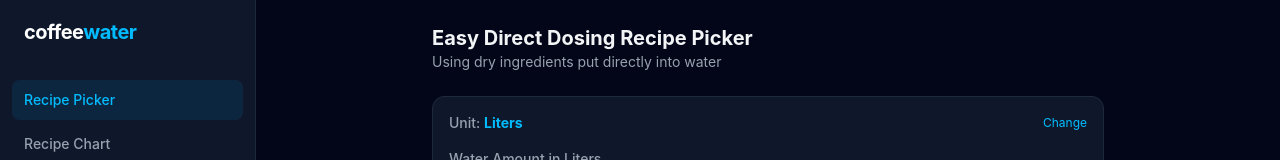
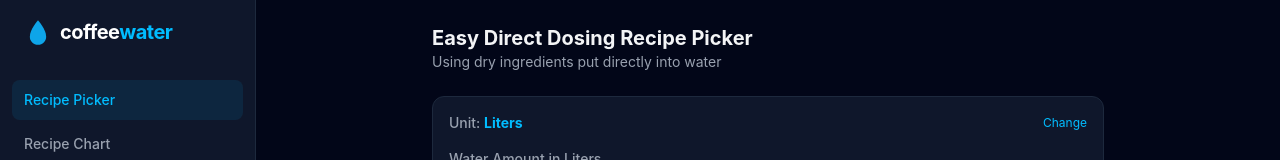
Before and after one commit to yenba/coffee-water-app, a React (Vite) app: page / in a window 1280 px wide. Shown: the top 160 px of the page. Built offline with nearby package versions, Linux system fonts and the light colour scheme.

Commit message:
feat: add water drop logo to navigation header

```diff
--- a/src/components/Sidebar.tsx
+++ b/src/components/Sidebar.tsx
@@ -35,8 +35,11 @@ export default function Sidebar() {
         <>
             {/* Mobile Header (visible only on narrow screens) */}
             <div className="sticky top-0 z-20 flex h-14 shrink-0 items-center justify-between border-b border-gray-200 bg-white/90 px-4 backdrop-blur md:hidden dark:border-slate-800 dark:bg-slate-900/90">
-                <NavLink to="/" className="text-lg font-bold tracking-tight text-gray-900 dark:text-white">
-                    coffee<span className="text-sky-500 dark:text-sky-400">water</span>
+                <NavLink to="/" className="flex items-center gap-2 text-lg font-bold tracking-tight text-gray-900 dark:text-white">
+                    <img src="/favicon.svg" alt="Logo" className="h-6 w-6" />
+                    <div>
+                        coffee<span className="text-sky-500 dark:text-sky-400">water</span>
+                    </div>
                 </NavLink>
                 <button
                     type="button"
@@ -62,8 +65,11 @@ export default function Sidebar() {
                     }`}
             >
                 <div className="hidden h-16 shrink-0 items-center px-6 md:flex">
-                    <NavLink to="/" className="text-xl font-bold tracking-tight text-gray-900 dark:text-white">
-                        coffee<span className="text-sky-500 dark:text-sky-400">water</span>
+                    <NavLink to="/" className="flex items-center gap-2 text-xl font-bold tracking-tight text-gray-900 dark:text-white">
+                        <img src="/favicon.svg" alt="Logo" className="h-7 w-7" />
+                        <div>
+                            coffee<span className="text-sky-500 dark:text-sky-400">water</span>
+                        </div>
                     </NavLink>
                 </div>
 
```
